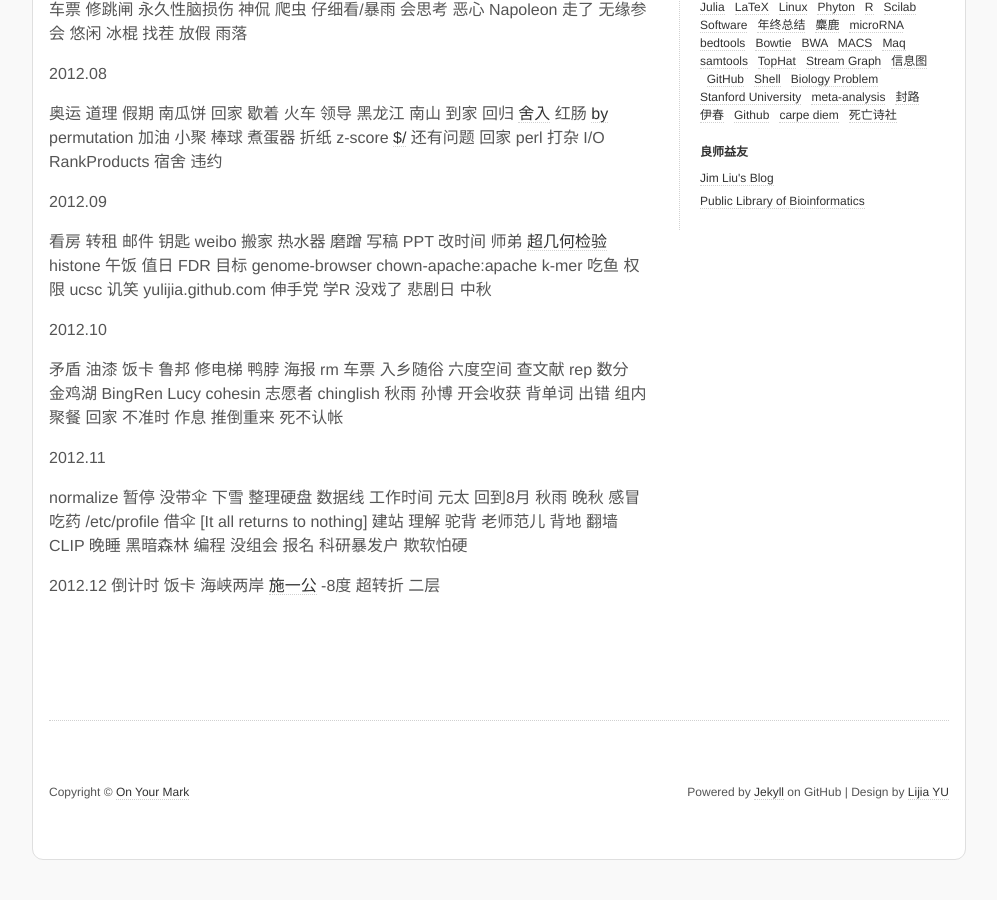
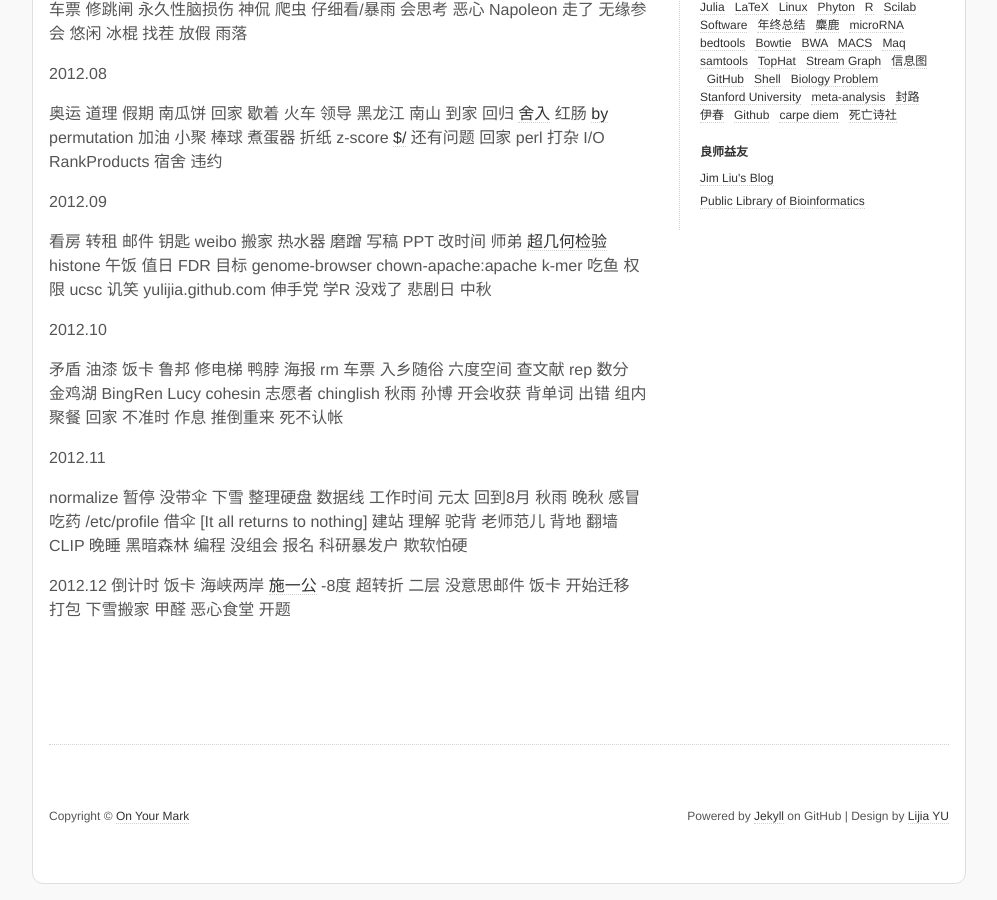
Before and after one commit to yulijia/cn, a Jekyll site: the page built from diary/index.md, in a window 1280 px wide and 900 px high, scrolled down 1147 px. Shown: the whole window, without its empty margins (141-1138 px from the left). Built offline with Jekyll 4.4.1, drawn with Linux system fonts in a browser that asks for light colours; before the commit the page ends 2023 px from its top, so only the background shows below that.

Commit message:
add diary

```diff
--- a/diary/index.md
+++ b/diary/index.md
@@ -70,4 +70,4 @@ KDD [雨夹雪](http://weather.news.sina.com.cn/news/2012/0302/73005.html "雨
 normalize 暂停 没带伞 下雪 整理硬盘 数据线 工作时间 元太 回到8月 秋雨 晚秋 感冒 吃药 /etc/profile 借伞 [It all returns to nothing] 建站 理解 驼背 老师范儿 背地 翻墙 CLIP 晚睡 黑暗森林 编程 没组会 报名 科研暴发户 欺软怕硬
 
 2012.12
-倒计时 饭卡 海峡两岸 [施一公](http://blog.sciencenet.cn/home.php?mod=space&uid=46212&do=blog&id=486270 "如何做一名优秀的博士生：（二）方法论的转变") -8度 超转折 二层
+倒计时 饭卡 海峡两岸 [施一公](http://blog.sciencenet.cn/home.php?mod=space&uid=46212&do=blog&id=486270 "如何做一名优秀的博士生：（二）方法论的转变") -8度 超转折 二层 没意思邮件 饭卡 开始迁移 打包 下雪搬家 甲醛 恶心食堂 开题
```
